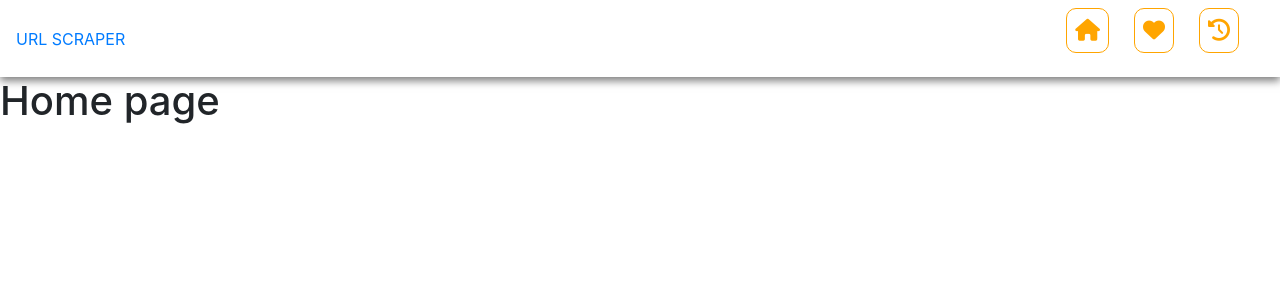
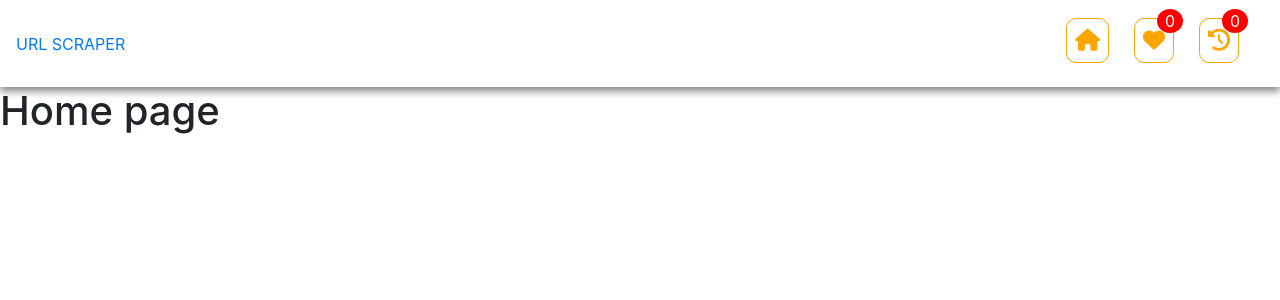
Before and after one commit to adil-shabab/url-scraper, a Django app: template core/templates/index.html in a window 1280 px wide. Shown: the top 300 px of the page. Run offline with Django 4.2, Linux system fonts and the light colour scheme; the template is opened without the code that fills it, so the values that code supplies are empty; parts of the project's set-up code (start-up, migrations or seed data) failed here and were passed over; some libraries are stand-ins or nearby versions.

Commit message:
count added

```diff
--- a/core/static/css/style.css
+++ b/core/static/css/style.css
@@ -5,6 +5,7 @@
     box-shadow: 0px 4px 8px rgba(0, 0, 00, 0.5);
 }
 .navbar .lists{
+    margin-top: 10px;
     display: flex;
 }
 .navbar .lists li{
@@ -19,3 +20,27 @@
     color: orange;
     font-size: 22px;
 }
+.history{
+    position: relative;
+}
+.history .circle{
+    position: absolute;
+    top: -10px;
+    right: -10px;
+    padding: 0px 8px;
+    border-radius: 50%;
+    background: red;
+    color: white;
+}
+.fav{
+    position: relative;
+}
+.fav .circle{
+    position: absolute;
+    top: -10px;
+    right: -10px;
+    padding: 0px 8px;
+    border-radius: 50%;
+    background: red;
+    color: white;
+}
--- a/core/templates/navbar.html
+++ b/core/templates/navbar.html
@@ -5,8 +5,8 @@
     <a href="">URL SCRAPER</a>
     <ul class="lists">
         <li><a href=""><i class="fa-solid fa-house"></i></a></li>
-        <li><a href=""><i class="fa-solid fa-heart"></i></a></li>
-        <li><a href=""><i class="fa-solid fa-clock-rotate-left"></i></a></li>
+        <li class="fav"><div class="circle">0</div><a href=""><i class="fa-solid fa-heart"></i></a></li>
+        <li class="history"><div class="circle">0</div><a href=""><i class="fa-solid fa-clock-rotate-left"></i></a></li>
     </ul>
 </nav>
 {% endblock content %}
```
